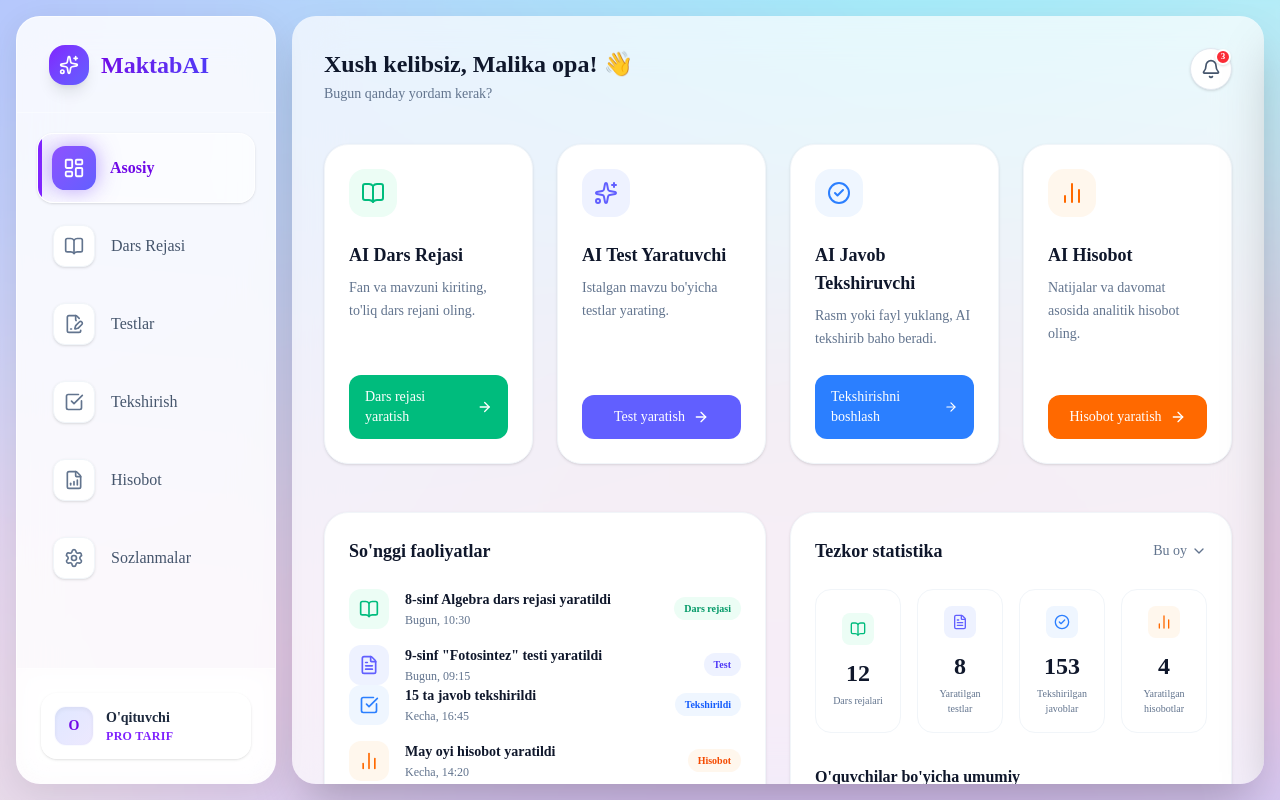
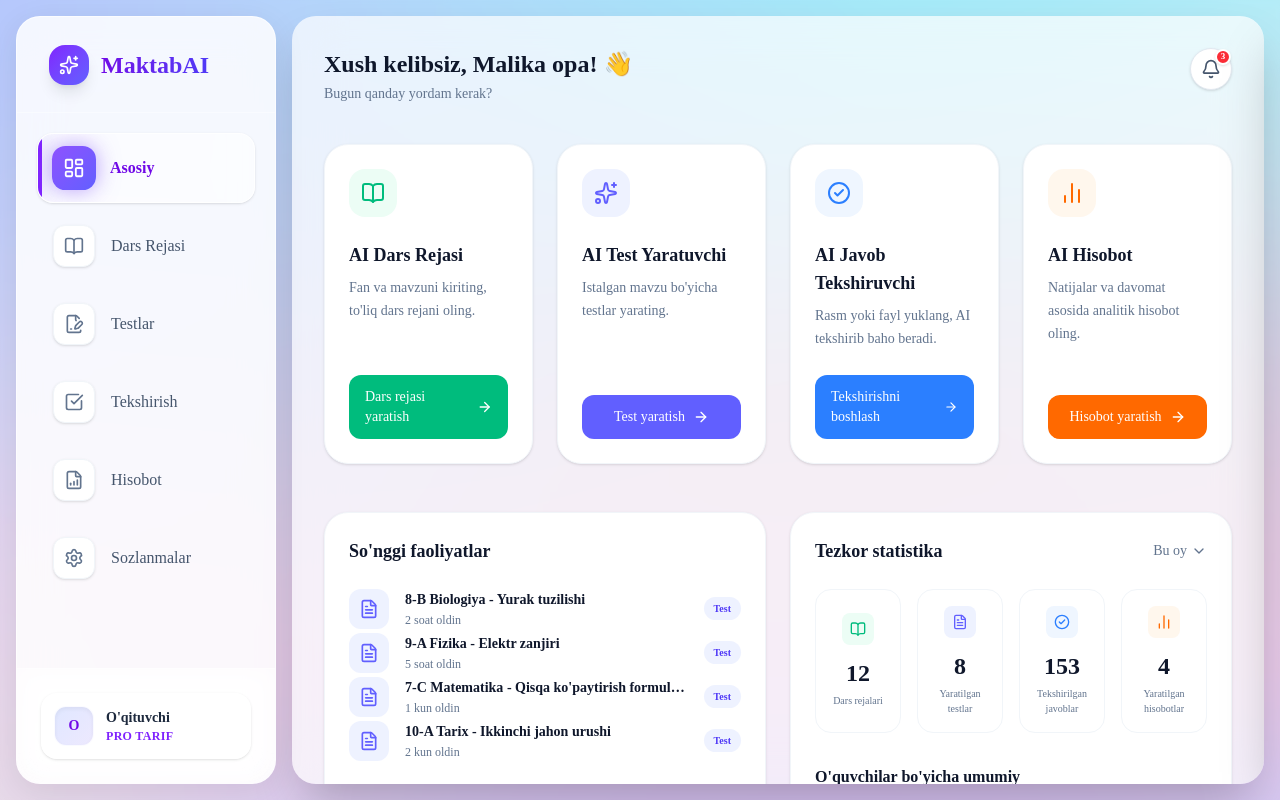
Before and after one commit to baxtiyorovbobojon06-ops/ZeroUp, a Next.js app: page / in a window 1280 px wide. Built offline with nearby package versions, Linux system fonts and the light colour scheme.

Commit message:
feat: Restore dynamic test history links to dashboard v2

```diff
--- a/src/app/page.tsx
+++ b/src/app/page.tsx
@@ -123,61 +123,22 @@ export default function Home() {
           <h2 className="text-lg font-bold text-slate-900 dark:text-slate-100 mb-6">So'nggi faoliyatlar</h2>
 
           <div className="flex-1 space-y-4">
-            {/* Item 1 */}
-            <div className="flex items-center gap-4">
-              <div className="w-10 h-10 bg-emerald-50 dark:bg-emerald-900/30 text-emerald-500 rounded-xl flex items-center justify-center shrink-0">
-                <BookOpen className="w-5 h-5" />
-              </div>
-              <div className="flex-1 min-w-0">
-                <p className="font-semibold text-slate-900 dark:text-slate-100 text-sm truncate">8-sinf Algebra dars rejasi yaratildi</p>
-                <p className="text-xs text-slate-500 dark:text-slate-400 mt-0.5">Bugun, 10:30</p>
-              </div>
-              <span className="text-[10px] font-semibold text-emerald-600 dark:text-emerald-400 bg-emerald-50 dark:bg-emerald-900/40 px-2.5 py-1 rounded-full shrink-0">
-                Dars rejasi
-              </span>
-            </div>
-
-            {/* Item 2 */}
-            <Link href={`/saved-tests/${mockTests[0]?.id}`} className="flex items-center gap-4 group cursor-pointer hover:bg-slate-50 dark:hover:bg-slate-700/30 p-1 -m-1 rounded-xl transition-colors">
+            {mockTests.slice(0, 4).map((test) => (
+              <Link key={test.id} href={`/saved-tests/${test.id}`} className="flex items-center gap-4 group cursor-pointer hover:bg-slate-50 dark:hover:bg-slate-700/30 p-1 -m-1 rounded-xl transition-colors">
                 <div className="w-10 h-10 bg-indigo-50 dark:bg-indigo-900/30 text-indigo-500 rounded-xl flex items-center justify-center shrink-0">
                   <FileText className="w-5 h-5" />
                 </div>
                 <div className="flex-1 min-w-0">
-                <p className="font-semibold text-slate-900 dark:text-slate-100 text-sm truncate group-hover:text-indigo-600 transition-colors">9-sinf "Fotosintez" testi yaratildi</p>
-                <p className="text-xs text-slate-500 dark:text-slate-400 mt-0.5">Bugun, 09:15</p>
+                  <p className="font-semibold text-slate-900 dark:text-slate-100 text-sm truncate group-hover:text-indigo-600 transition-colors">
+                    {test.grade} {test.subject} - {test.title}
+                  </p>
+                  <p className="text-xs text-slate-500 dark:text-slate-400 mt-0.5">{test.timeAgo}</p>
                 </div>
                 <span className="text-[10px] font-semibold text-indigo-600 dark:text-indigo-400 bg-indigo-50 dark:bg-indigo-900/40 px-2.5 py-1 rounded-full shrink-0">
                   Test
                 </span>
               </Link>
-
-            {/* Item 3 */}
-            <div className="flex items-center gap-4">
-              <div className="w-10 h-10 bg-blue-50 dark:bg-blue-900/30 text-blue-500 rounded-xl flex items-center justify-center shrink-0">
-                <CheckSquare className="w-5 h-5" />
-              </div>
-              <div className="flex-1 min-w-0">
-                <p className="font-semibold text-slate-900 dark:text-slate-100 text-sm truncate">15 ta javob tekshirildi</p>
-                <p className="text-xs text-slate-500 dark:text-slate-400 mt-0.5">Kecha, 16:45</p>
-              </div>
-              <span className="text-[10px] font-semibold text-blue-600 dark:text-blue-400 bg-blue-50 dark:bg-blue-900/40 px-2.5 py-1 rounded-full shrink-0">
-                Tekshirildi
-              </span>
-            </div>
-
-            {/* Item 4 */}
-            <div className="flex items-center gap-4">
-              <div className="w-10 h-10 bg-orange-50 dark:bg-orange-900/30 text-orange-500 rounded-xl flex items-center justify-center shrink-0">
-                <BarChart2 className="w-5 h-5" />
-              </div>
-              <div className="flex-1 min-w-0">
-                <p className="font-semibold text-slate-900 dark:text-slate-100 text-sm truncate">May oyi hisobot yaratildi</p>
-                <p className="text-xs text-slate-500 dark:text-slate-400 mt-0.5">Kecha, 14:20</p>
-              </div>
-              <span className="text-[10px] font-semibold text-orange-600 dark:text-orange-400 bg-orange-50 dark:bg-orange-900/40 px-2.5 py-1 rounded-full shrink-0">
-                Hisobot
-              </span>
-            </div>
+            ))}
           </div>
 
           <div className="mt-6 text-center">
```
Lines whose indentation alone changed are shown as unchanged.
